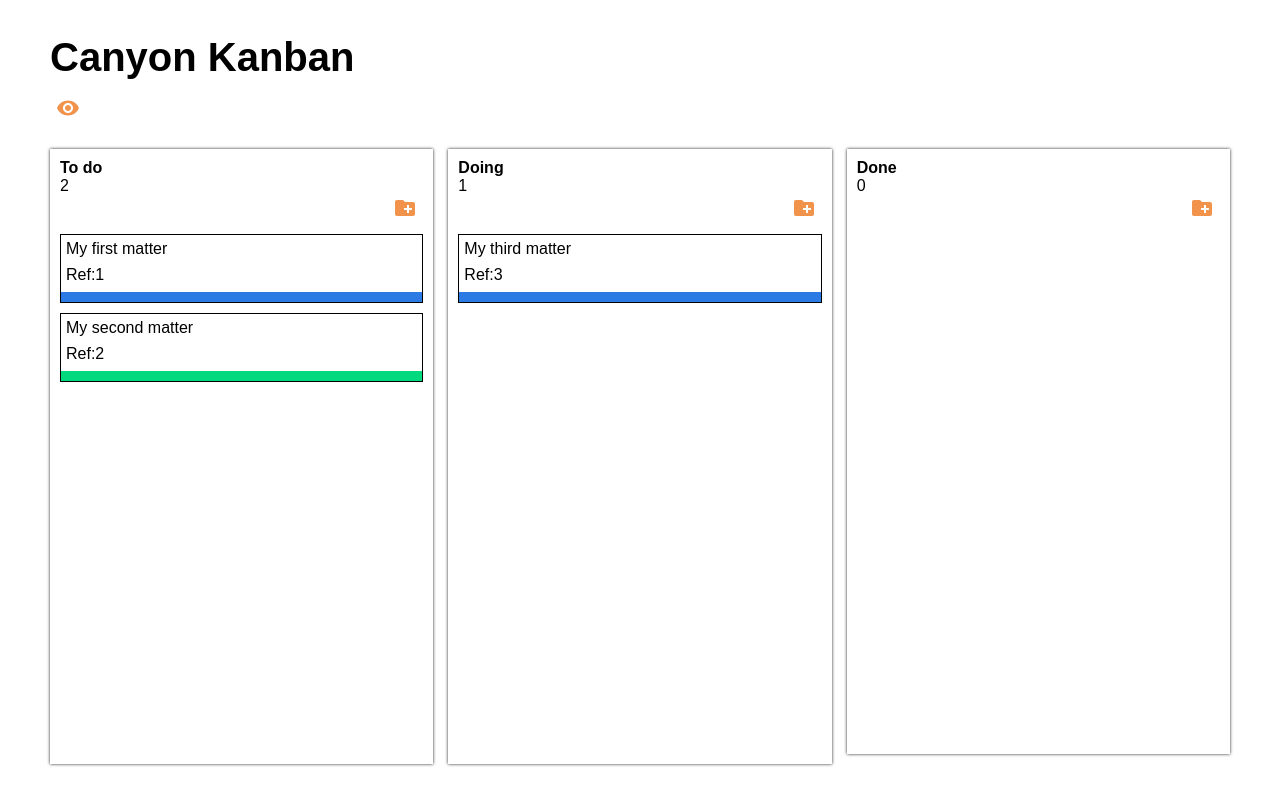
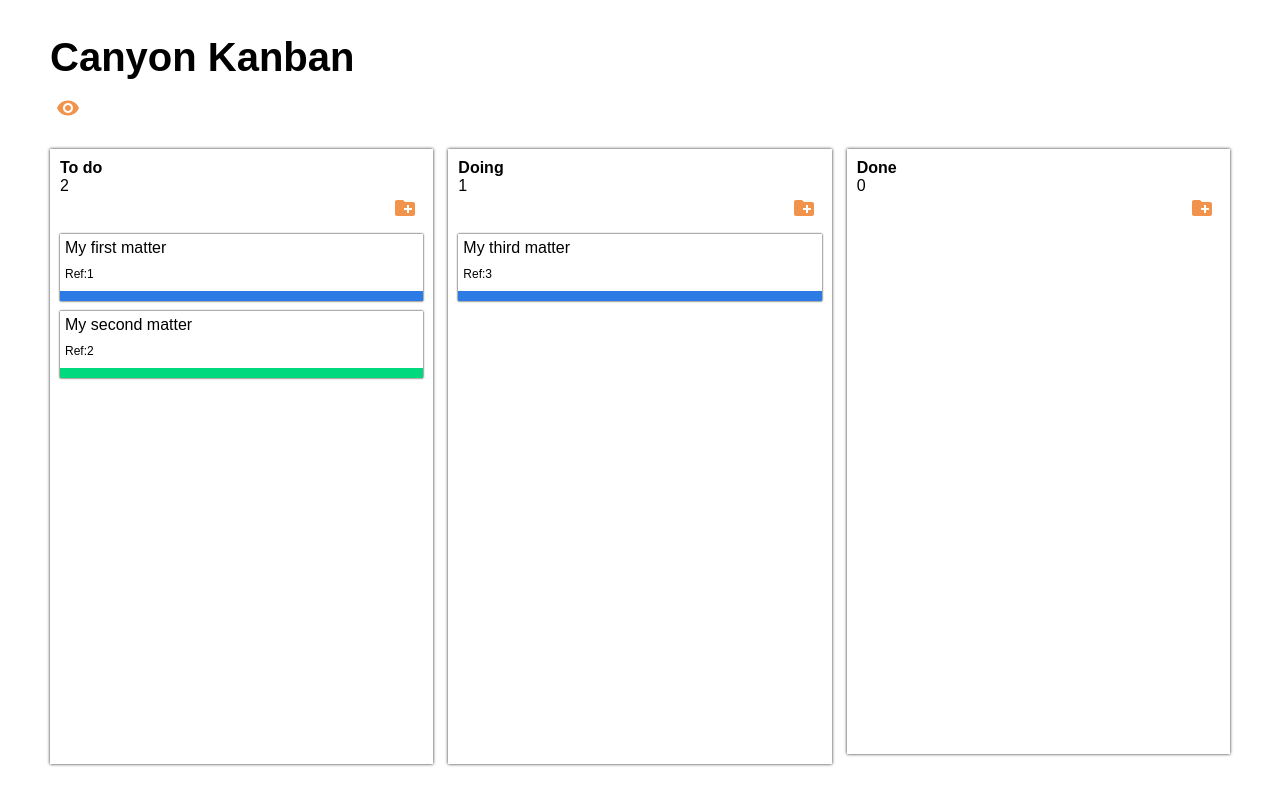
Before and after one commit to diego-tests/kanban, a Vue app: page / in a window 1280 px wide. Built offline with nearby package versions, Linux system fonts and the light colour scheme; a web font is replaced by a local one.

Commit message:
minor style improvement for cards

```diff
--- a/src/components/App/AppStages/AppStage/StageCard/StageCard.vue
+++ b/src/components/App/AppStages/AppStage/StageCard/StageCard.vue
@@ -35,7 +35,7 @@ export default {
 </script>
 <style lang="scss" scoped>
 .stage-card {
-    border: solid 1px black;
+    box-shadow: 0 0 2px black;
     margin: 1rem auto;
     padding: 0.5rem 0.5rem 1rem;
     position: relative;
@@ -64,6 +64,7 @@ export default {
 .reference {
     align-items: center;
     display: flex;
+    font-size: 1.2rem;
     height: 3rem;
     margin: 0.2rem 0;
     transform-origin: left center;
```
